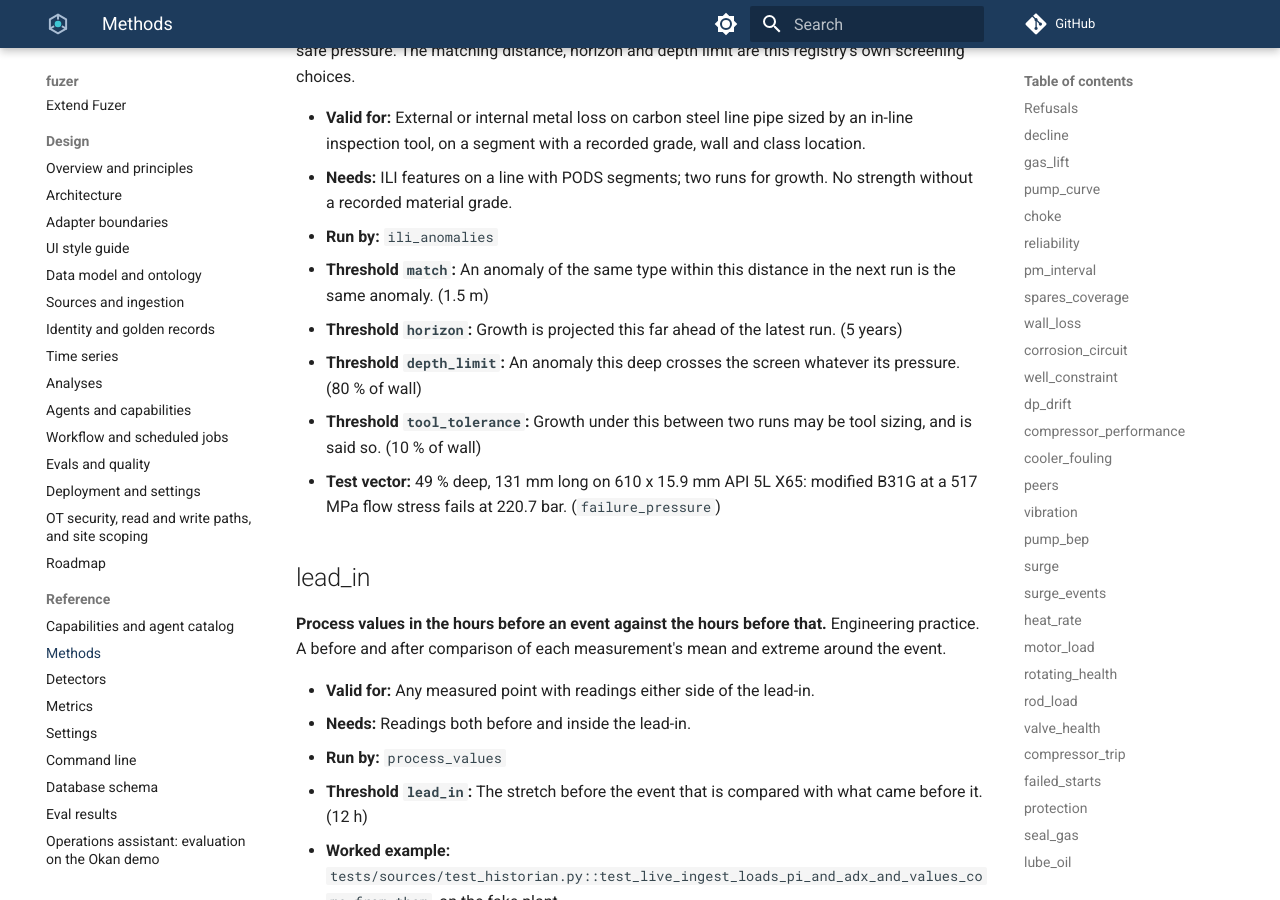
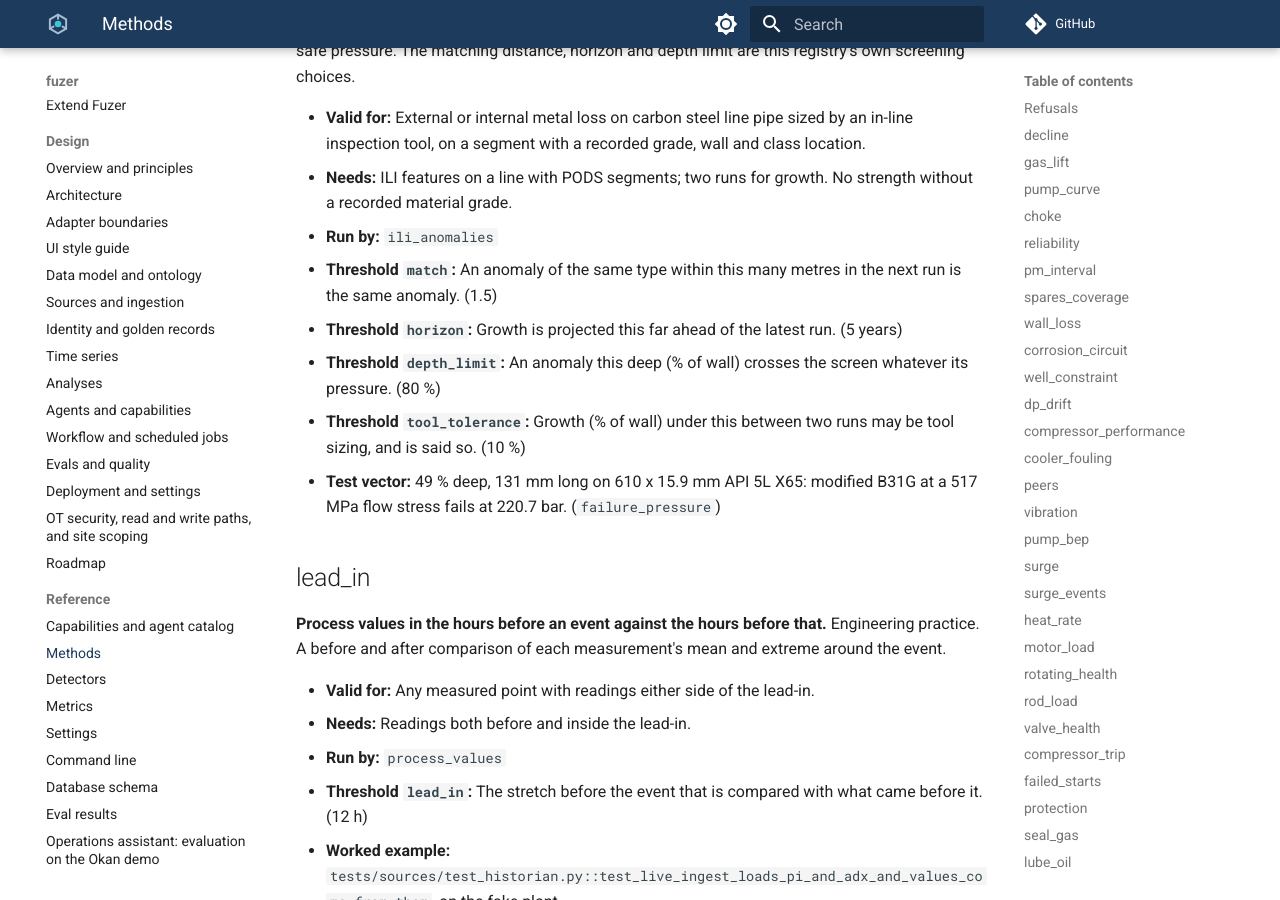
Before and after one commit to areed145/fuzer, an MkDocs documentation site: the page built from docs/methods.md, in a window 1280 px wide and 900 px high, scrolled down 23268 px. Built offline with MkDocs 1.6.1 and Material for MkDocs 9.7.7, drawn with Linux system fonts in a browser that asks for light colours; comment, search, counter and statistics services are not loaded.

Commit message:
Methods registry units for the ILI screen use the registry's own unit set (#366)
Co-Authored-By: Claude Opus 5.5 <noreply@anthropic.com>
Claude-Session: https://claude.ai/code/session_01LEmc6SrSuqEY7wo9WWcaNi

```diff
--- a/docs/methods.md
+++ b/docs/methods.md
@@ -482,10 +482,10 @@ A result names its method, and a method that cannot answer refuses by name inste
 - **Valid for:** External or internal metal loss on carbon steel line pipe sized by an in-line inspection tool, on a segment with a recorded grade, wall and class location.
 - **Needs:** ILI features on a line with PODS segments; two runs for growth. No strength without a recorded material grade.
 - **Run by:** `ili_anomalies`
-- **Threshold `match`:** An anomaly of the same type within this distance in the next run is the same anomaly. (1.5 m)
+- **Threshold `match`:** An anomaly of the same type within this many metres in the next run is the same anomaly. (1.5)
 - **Threshold `horizon`:** Growth is projected this far ahead of the latest run. (5 years)
-- **Threshold `depth_limit`:** An anomaly this deep crosses the screen whatever its pressure. (80 % of wall)
-- **Threshold `tool_tolerance`:** Growth under this between two runs may be tool sizing, and is said so. (10 % of wall)
+- **Threshold `depth_limit`:** An anomaly this deep (% of wall) crosses the screen whatever its pressure. (80 %)
+- **Threshold `tool_tolerance`:** Growth (% of wall) under this between two runs may be tool sizing, and is said so. (10 %)
 - **Test vector:** 49 % deep, 131 mm long on 610 x 15.9 mm API 5L X65: modified B31G at a 517 MPa flow stress fails at 220.7 bar. (`failure_pressure`)
 
 ## lead_in
--- a/src/fuzer/standards/methods.yaml
+++ b/src/fuzer/standards/methods.yaml
@@ -472,10 +472,10 @@ ili_strength:
   valid: External or internal metal loss on carbon steel line pipe sized by an in-line inspection tool, on a segment with a recorded grade, wall and class location.
   needs: ILI features on a line with PODS segments; two runs for growth. No strength without a recorded material grade.
   thresholds:
-    match: {value: 1.5, unit: "m", means: "An anomaly of the same type within this distance in the next run is the same anomaly.", code: "fuzer.analysis.ili:MATCH_M"}
+    match: {value: 1.5, means: "An anomaly of the same type within this many metres in the next run is the same anomaly.", code: "fuzer.analysis.ili:MATCH_M"}
     horizon: {value: 5, unit: "years", means: "Growth is projected this far ahead of the latest run.", code: "fuzer.analysis.ili:HORIZON_YEARS"}
-    depth_limit: {value: 80, unit: "% of wall", means: "An anomaly this deep crosses the screen whatever its pressure.", code: "fuzer.analysis.ili:DEPTH_LIMIT"}
-    tool_tolerance: {value: 10, unit: "% of wall", means: "Growth under this between two runs may be tool sizing, and is said so.", code: "fuzer.analysis.ili:TOLERANCE_PCT"}
+    depth_limit: {value: 80, unit: "%", means: "An anomaly this deep (% of wall) crosses the screen whatever its pressure.", code: "fuzer.analysis.ili:DEPTH_LIMIT"}
+    tool_tolerance: {value: 10, unit: "%", means: "Growth (% of wall) under this between two runs may be tool sizing, and is said so.", code: "fuzer.analysis.ili:TOLERANCE_PCT"}
   vectors:
     - kernel: fuzer.analysis.ili:failure_pressure
       args: [49, 131, 15.9, 610.0, 448]
```
